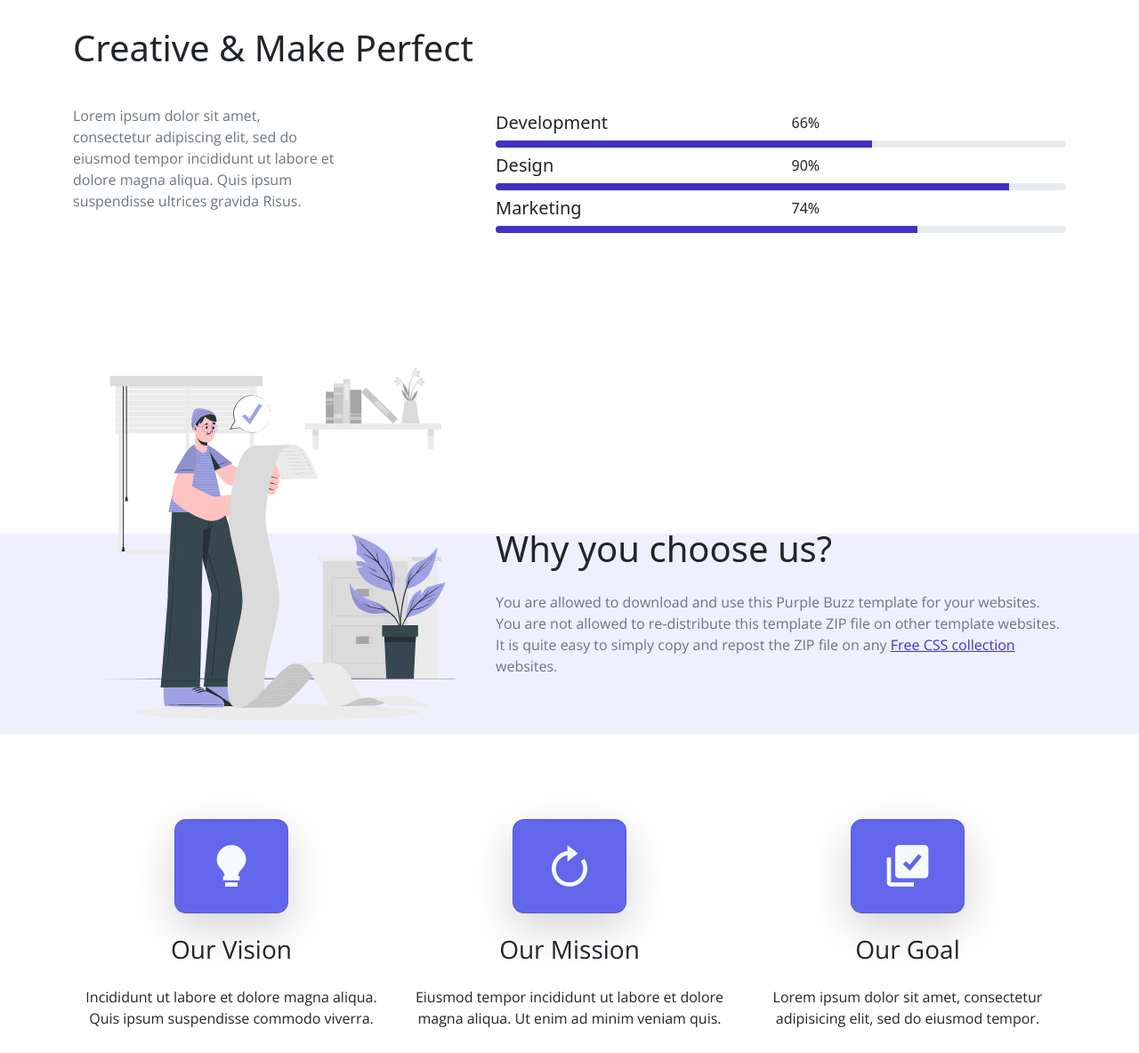
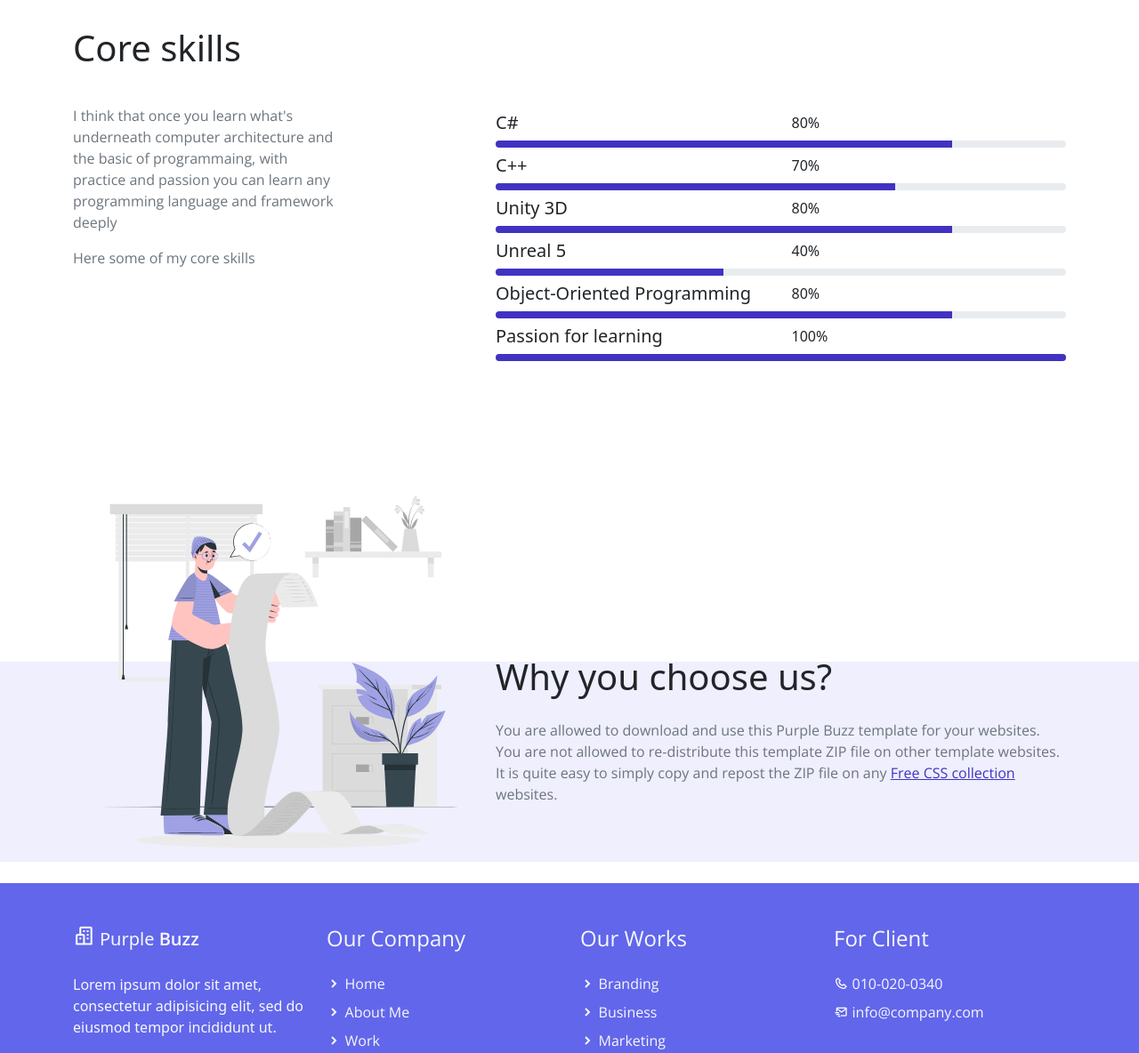
Before and after one commit to salvolannister/MyPortfolio, a plain HTML site: page about.html in a window 1280 px wide. Shown: the part 1970-3154 px from the top of the page at 89% size. Drawn offline with nearby package versions, Linux system fonts and the light colour scheme.

```diff
--- a/about.html
+++ b/about.html
@@ -126,7 +126,7 @@ https://templatemo.com/tm-561-purple-buzz
     <!-- Start Our Partner -->
     <section class="bg-secondary py-3">
         <div class="container py-5">
-            <h2 class="h2 text-white text-center py-5">Our Partner</h2>
+            <h2 class="h2 text-white text-center py-5">My favorite game engines</h2>
             <div class="row text-center">
                 <div class="col-md-3 mb-3">
                     <div class="card partner-wap py-5">
@@ -157,46 +157,76 @@ https://templatemo.com/tm-561-purple-buzz
     <section class="bg-white py-5">
         <div class="container my-4">
 
-            <h1 class="creative-heading h2 pb-3">Creative & Make Perfect</h1>
+            <h1 class="creative-heading h2 pb-3">Core skills</h1>
 
             <div class="creative-content row py-3">
                 <div class="col-md-5">
-                    <p class="text-muted col-lg-8 light-300">Lorem ipsum dolor sit amet, consectetur adipiscing elit, sed do eiusmod tempor incididunt ut labore et dolore magna aliqua. Quis ipsum suspendisse ultrices gravida Risus.
-                    </p>
+                    <p class="text-muted col-lg-8 light-300">I think that once you learn what's underneath computer architecture and the basic of programmaing,
+                        with practice and passion you can learn any programming language and framework deeply</p>
+                        <p class="text-muted col-lg-8 light-300">Here some of my core skills </p>
                 </div>
                 <div class="creative-progress col-md-7">
 
                     <div class="row mt-4 mt-sm-2">
                         <div class="col-6">
-                            <h4 class="h5">Development</h4>
+                            <h4 class="h5">C#</h4>
                         </div>
-                        <div class="col-6 text-right">66%</div>
+                        <div class="col-6 text-right">80%</div>
                     </div>
                     <div class="progress">
-                        <div class="progress-bar" role="progressbar" style="width: 66%" aria-valuenow="66" aria-valuemin="0" aria-valuemax="100"></div>
+                        <div class="progress-bar" role="progressbar" style="width: 80%" aria-valuenow="66" aria-valuemin="0" aria-valuemax="100"></div>
                     </div>
 
                     <div class="row mt-4 mt-sm-2">
                         <div class="col-6">
-                            <h4 class="h5">Design</h4>
+                            <h4 class="h5">C++</h4>
                         </div>
-                        <div class="col-6 text-right">90%</div>
+                        <div class="col-6 text-right">70%</div>
                     </div>
                     <div class="progress">
-                        <div class="progress-bar" role="progressbar" style="width: 90%" aria-valuenow="90" aria-valuemin="0" aria-valuemax="100"></div>
+                        <div class="progress-bar" role="progressbar" style="width: 70%" aria-valuenow="90" aria-valuemin="0" aria-valuemax="100"></div>
                     </div>
 
 
                     <div class="row mt-4 mt-sm-2">
                         <div class="col-6">
-                            <h4 class="h5">Marketing</h4>
+                            <h4 class="h5">Unity 3D</h4>
                         </div>
-                        <div class="col-6 text-right">74%</div>
+                        <div class="col-6 text-right">80%</div>
                     </div>
                     <div class="progress">
-                        <div class="progress-bar" role="progressbar" style="width: 74%" aria-valuenow="74" aria-valuemin="0" aria-valuemax="100"></div>
+                        <div class="progress-bar" role="progressbar" style="width: 80%" aria-valuenow="74" aria-valuemin="0" aria-valuemax="100"></div>
                     </div>
 
+                    <div class="row mt-4 mt-sm-2">
+                        <div class="col-6">
+                            <h4 class="h5">Unreal 5</h4>
+                        </div>
+                        <div class="col-6 text-right">40%</div>
+                    </div>
+                    <div class="progress">
+                        <div class="progress-bar" role="progressbar" style="width: 40%" aria-valuenow="74" aria-valuemin="0" aria-valuemax="100"></div>
+                    </div>
+
+                    <div class="row mt-4 mt-sm-2">
+                        <div class="col-6">
+                            <h4 class="h5">Object-Oriented Programming</h4>
+                        </div>
+                        <div class="col-6 text-right">80%</div>
+                    </div>
+                    <div class="progress">
+                        <div class="progress-bar" role="progressbar" style="width: 80%" aria-valuenow="74" aria-valuemin="0" aria-valuemax="100"></div>
+                    </div>
+
+                    <div class="row mt-4 mt-sm-2">
+                        <div class="col-6">
+                            <h4 class="h5">Passion for learning</h4>
+                        </div>
+                        <div class="col-6 text-right">100%</div>
+                    </div>
+                    <div class="progress">
+                        <div class="progress-bar" role="progressbar" style="width: 100%" aria-valuenow="74" aria-valuemin="0" aria-valuemax="100"></div>
+                    </div>
                 </div>
             </div>
         </div>
@@ -219,68 +249,6 @@ https://templatemo.com/tm-561-purple-buzz
         </div>
     </section>
     <!-- End Choice -->
-
-    <!-- Start Aim -->
-    <section class="banner-bg bg-white py-5">
-        <div class="container my-4">
-            <div class="row text-center">
-
-                <div class="objective col-lg-4">
-                    <div class="objective-icon card m-auto py-4 mb-2 mb-sm-4 bg-secondary shadow-lg">
-                        <i class="display-4 bx bxs-bulb text-light"></i>
-                    </div>
-                    <h2 class="objective-heading h3 mb-2 mb-sm-4 light-300">Our Vision</h2>
-                    <p class="light-300">
-                        Incididunt ut labore et dolore magna aliqua. Quis ipsum suspendisse commodo viverra.
-                    </p>
-                </div>
-
-                <div class="objective col-lg-4 mt-sm-0 mt-4">
-                    <div class="objective-icon card m-auto py-4 mb-2 mb-sm-4 bg-secondary shadow-lg">
-                        <i class='display-4 bx bx-revision text-light'></i>
-                    </div>
-                    <h2 class="objective-heading h3 mb-2 mb-sm-4 light-300">Our Mission</h2>
-                    <p class="light-300">
-                        Eiusmod tempor incididunt ut labore et dolore magna aliqua.
-                        Ut enim ad minim veniam quis.
-                    </p>
-                </div>
-
-                <div class="objective col-lg-4 mt-sm-0 mt-4">
-                    <div class="objective-icon card m-auto py-4 mb-2 mb-sm-4 bg-secondary shadow-lg">
-                        <i class="display-4 bx bxs-select-multiple text-light"></i>
-                    </div>
-                    <h2 class="objective-heading h3 mb-2 mb-sm-4 light-300">Our Goal</h2>
-                    <p class="light-300">
-                        Lorem ipsum dolor sit amet, consectetur adipisicing elit,
-                        sed do eiusmod tempor.
-                    </p>
-                </div>
-
-            </div>
-        </div>
-    </section>
-    <!-- End Aim -->
-
-    <!-- Start Contact -->
-    <section class="banner-bg bg-light py-5">
-        <div class="container">
-            <div class="row">
-                <div class="col-lg-6 mx-auto my-4 p-3">
-                    <form action="#" method="get"><h1 class="h2 text-center">Stay up to date with us</h1>
-                    <div class="input-group py-3">
-
-                        <input name="email" type="text" class="form-control form-control-lg rounded-pill rounded-end" id="email" placeholder="Your Email" aria-label="Your Email">
-                        <button class="btn btn-secondary text-white btn-lg rounded-pill rounded-start px-lg-4" type="submit">Subsribe</button>
-                    </div>
-                    <p class="text-center light-300">Lorem ipsum dolor sit amet, consectetur adipiscing elit, sed do eiusmod tempor incididunt labore et dolore magna aliqua.</p>
-                    </form>
-                </div>
-            </div>
-        </div>
-    </section>
-    <!-- End Contact -->
-
 
     <!-- Start Footer -->
     <footer class="bg-secondary pt-4">
```
Also changed, not shown: catsudoku.html (+1 -1 lines).
